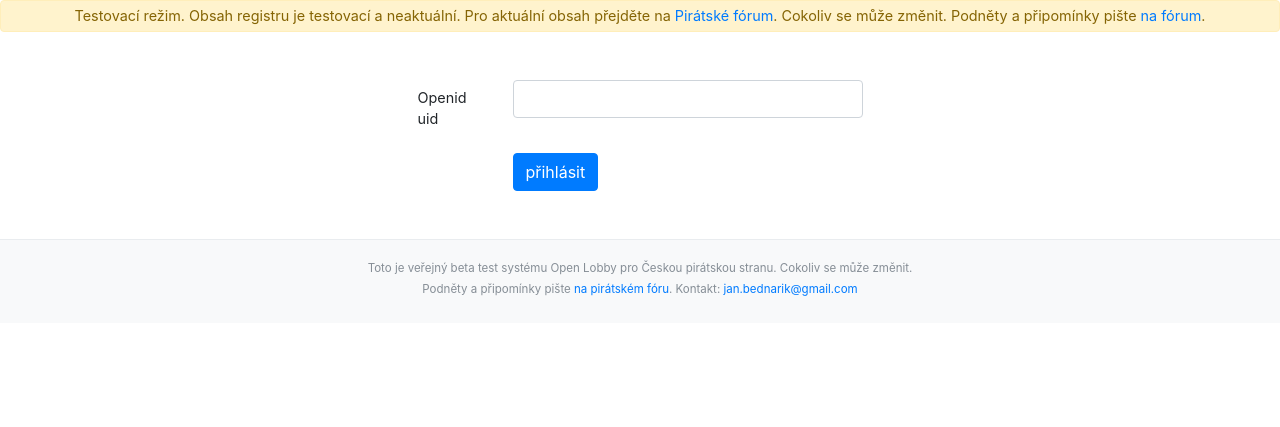
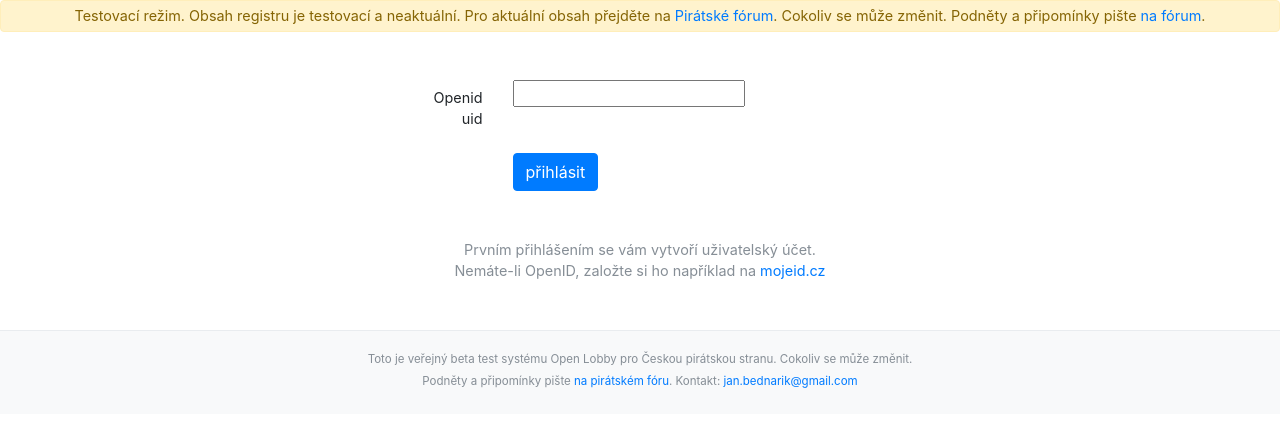
Before and after one commit to openlobby/openlobby-app, a Django app: template olapp/core/templates/core/login.html in a window 1280 px wide. Shown: the part 56-483 px from the top of the page. Run offline with Django 3.2, Linux system fonts and the light colour scheme; the template is opened without the code that fills it: most values are stand-ins (such as "Sample title", 1, 10 or a date in 2020); form fields are guessed from the names that the template uses; some libraries are stand-ins or nearby versions.

Commit message:
Forms tweaks.

```diff
--- a/olapp/core/templates/core/login.html
+++ b/olapp/core/templates/core/login.html
@@ -6,14 +6,11 @@
   <form class="form" action="{% url 'login' %}" method="post">
     {% csrf_token %}
     <div class="form-group row justify-content-md-center">
-      <label for="{{ form.openid_uid.id_for_label }}" class="col-1 col-form-label">{{ form.openid_uid.label }}</label>
+      <label for="{{ form.openid_uid.id_for_label }}" class="col-1 col-form-label text-right">{{ form.openid_uid.label }}</label>
       <div class="col-4">
-        <input type="text" class="form-control{% if form.openid_uid.errors %} is-invalid{% endif %}" name="{{ form.openid_uid.name }}" id="{{ form.openid_uid.id_for_label }}">
-        {% if form.openid_uid.errors %}
-          <div class="invalid-feedback">
-            {{ form.openid_uid.errors }}
-          </div>
-        {% endif %}
+        {{ form.openid_uid }}
+        <small class="form-text text-muted">{{ form.openid_uid.help_text }}</small>
+        <div class="invalid-feedback">{{ form.openid_uid.errors }}</div>
       </div>
     </div>
     <div class="form-group row justify-content-md-center">
@@ -23,6 +20,10 @@
       </div>
     </div>
   </form>
+
+  <div class="mt-5 text-center text-muted">
+    Prvním přihlášením se vám vytvoří uživatelský účet.<br>Nemáte-li OpenID, založte si ho například na <a href="http://mojeid.cz">mojeid.cz</a>
+  </div>
 </div>
 
 {% endblock %}
--- a/olapp/core/templates/core/new_report.html
+++ b/olapp/core/templates/core/new_report.html
@@ -17,10 +17,11 @@
       </div>
     </div>
   </form>
+
   <div class="row">
     <div class="col-2"></div>
-    <div class="col-10 mt-4">
-      <em class="text-muted">Zadávejte prostý text. HTML tagy nejsou povoleny a budou z textu vyjmuty.</em>
+    <div class="col-10 mt-4 text-muted">
+      Zadávejte prostý text. HTML tagy nejsou povoleny a budou z textu odstraněny.
     </div>
   </div>
 </div>
```
Also changed, not shown: olapp/core/forms.py (+23 -14 lines).
